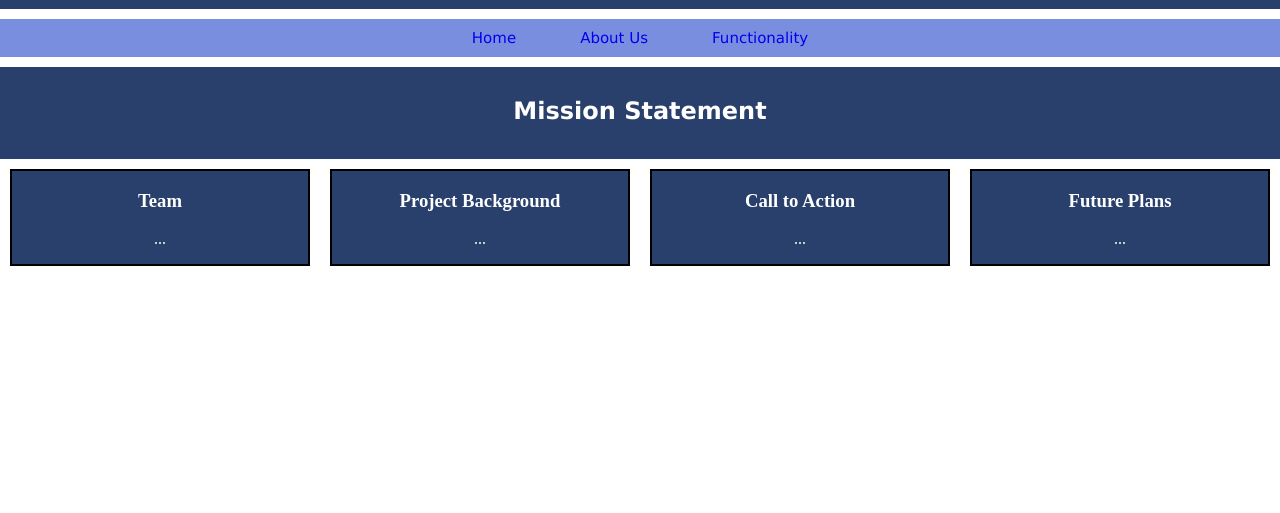
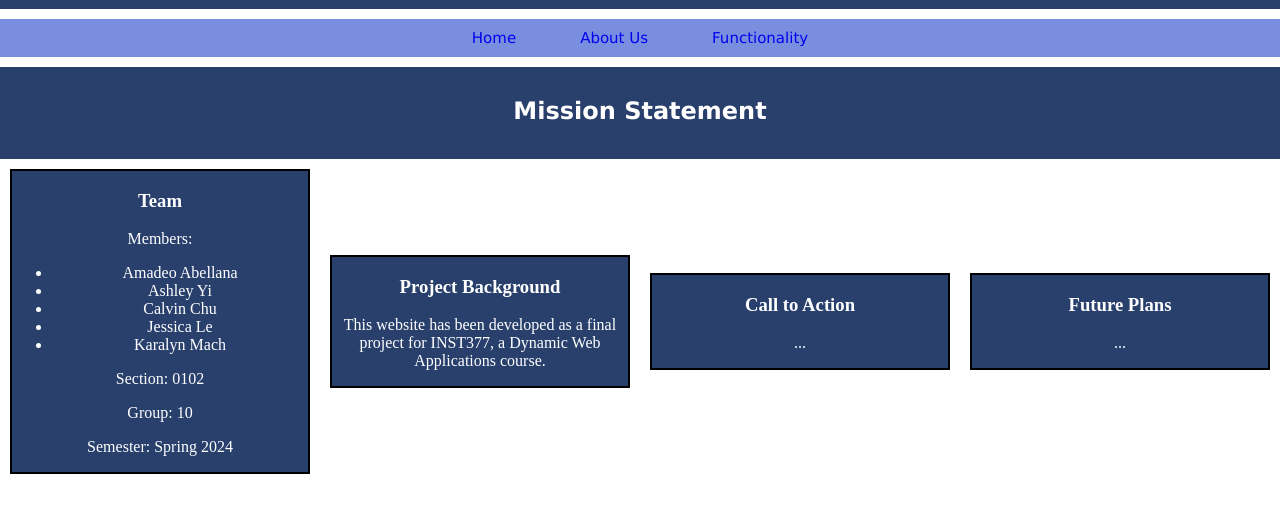
Before and after one commit to Calvinchu20/INST377-Final-Project, a website: page public/finalprojectabout.html in a window 1280 px wide. Shown: the part 101-614 px from the top of the page. Drawn offline with Linux system fonts and the light colour scheme.

Commit message:
update about

```diff
--- a/public/finalprojectabout.html
+++ b/public/finalprojectabout.html
@@ -35,13 +35,23 @@
             <!--Team-->
             <div>
                 <h3>Team</h3>
-                <p>...</p>
+                <p>Members:</p>
+                <ul>
+                    <li>Amadeo Abellana</li>
+                    <li>Ashley Yi</li>
+                    <li>Calvin Chu</li>
+                    <li>Jessica Le</li>
+                    <li>Karalyn Mach</li>
+                </ul>
+                <p>Section: 0102</p>
+                <p>Group: 10</p>
+                <p>Semester: Spring 2024</p>
             </div>
 
             <!--Project Background-->
             <div>
                 <h3>Project Background</h3>
-                <p>...</p>
+                <p>This website has been developed as a final project for INST377, a Dynamic Web Applications course.</p>
             </div>
 
             <!--Call to Action-->
```
